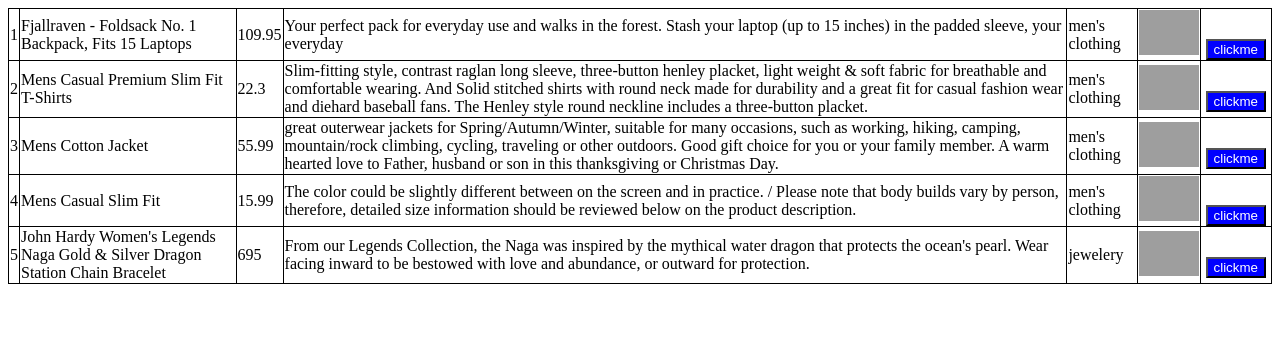
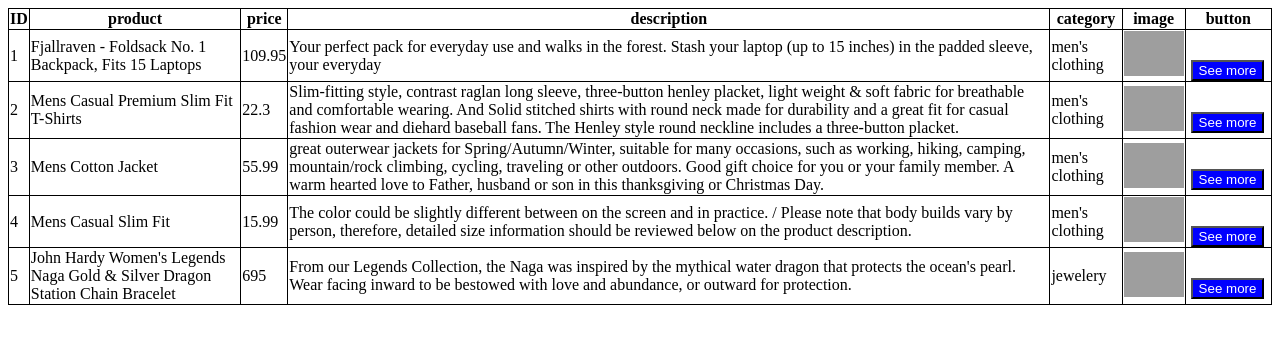
Before and after one commit to Pragna35/javascript-10k, a plain HTML site: page DOM/fake_story.html in a window 1280 px wide. Drawn offline with Linux system fonts and the light colour scheme; grey boxes are pictures that could not be loaded.

Commit message:
modifications in fake-story and adding dom.html

```diff
--- a/DOM/fake_story.html
+++ b/DOM/fake_story.html
@@ -5,7 +5,7 @@
     <meta name="viewport" content="width=device-width, initial-scale=1.0">
     <title>DOM concepts</title>
     <style>
-        table,tr,td{
+        table,tr,td,th{
             border:1px solid black;
             border-collapse: collapse;
         }
@@ -24,6 +24,9 @@
           text-decoration:none ;
 
         }
+     .h7-width{
+      padding: 0px 20px;
+     }
 
     </style>
 </head>
@@ -92,8 +95,32 @@
   },]
   const table = document.createElement("table");
 
+  let thRow = document.createElement("tr")
+
+  let h1 = document.createElement("th")
+  let h2 = document.createElement("th")
+  let h3 = document.createElement("th")
+  let h4 = document.createElement("th")
+  let h5 = document.createElement("th")
+  let h6 = document.createElement("th")
+  let h7 = document.createElement("th")
+
+  h1.innerText = "ID"
+  h2.innerText = "product"
+  h3.innerText = "price"
+  h4.innerText = "description"
+  h5.innerText = "category"
+  h6.innerText = "image"
+  h7.innerText = "button"
+  h7.className = "h7-width"
+
+  thRow.append(h1,h2,h3,h4,h5,h6,h7)
+  //console.log(headRow)
+  table.appendChild(thRow)
+
   for(i=0;i<data.length;i++){
   const obj = data[i]
+
 
 
   const tr = document.createElement("tr");
@@ -106,7 +133,7 @@
       const td6 = document.createElement("td");
       const td7 = document.createElement("button");
       let aTag = document.createElement("a")
-      aTag.innerText = "clickme"
+      aTag.innerText = "See more"
       aTag.href = "./loading.html";
 
       td1.innerText = obj.id;
@@ -120,7 +147,7 @@
       tr.append(td1,td2,td3,td4,td5,td6,td7);
 
       table.appendChild(tr);
-      document.body.appendChild(table)
+      document.body.append(table)
  }
 
 
```
Also changed, not shown: DOM/dom.html (+19 -1 lines).
